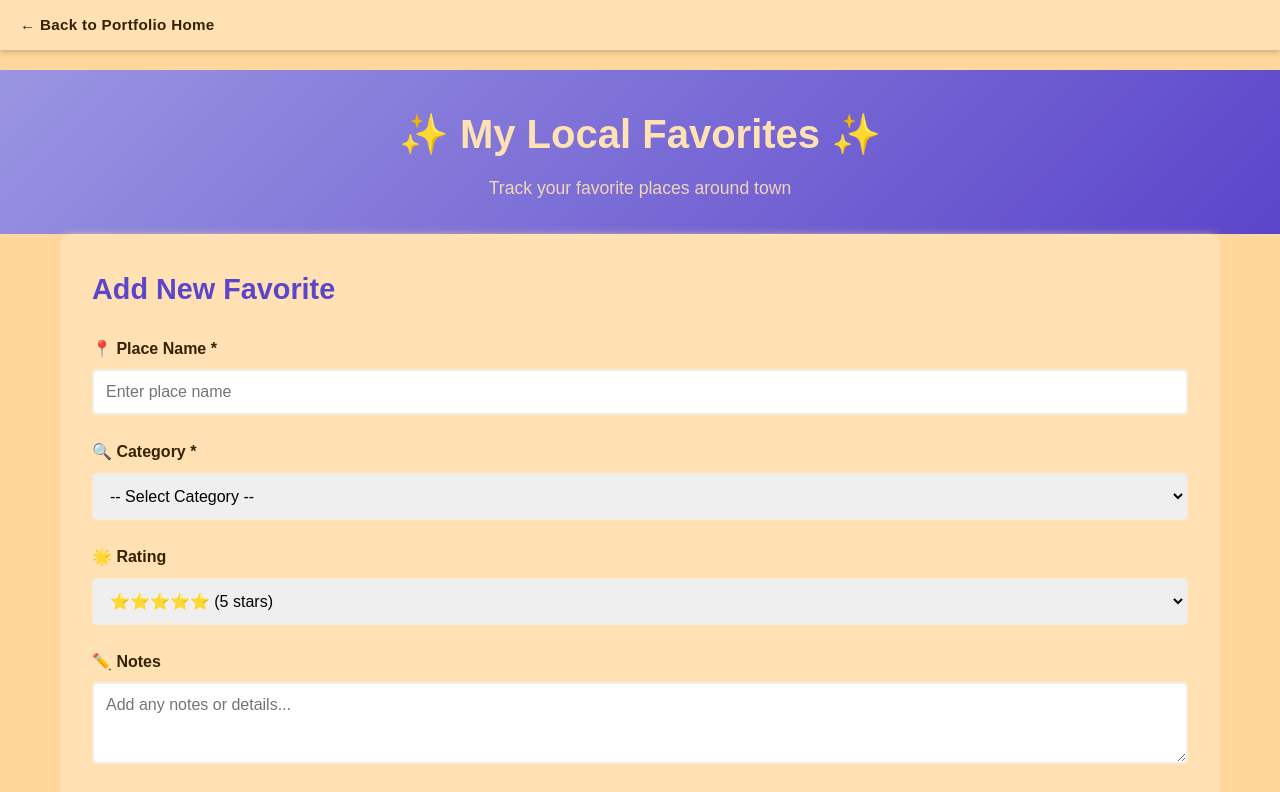
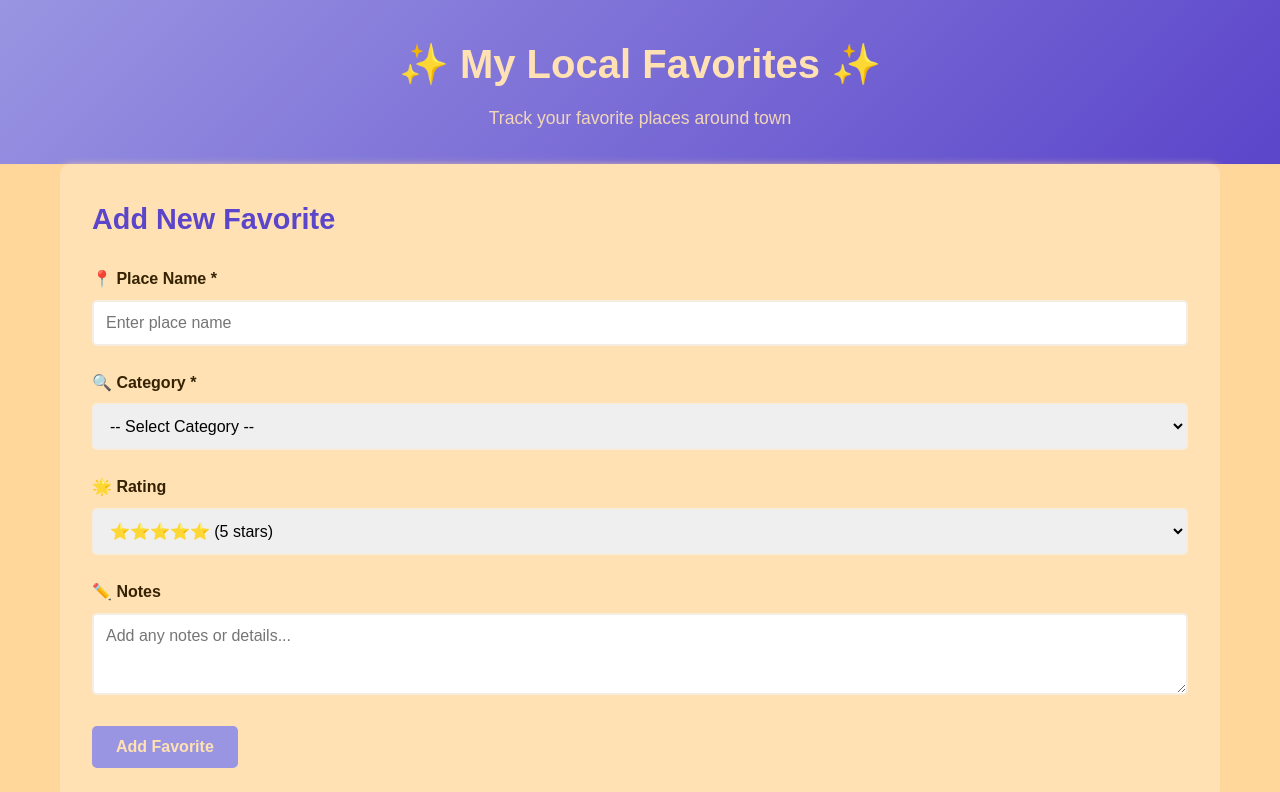
Before and after one commit to ceciliammurphy/writ40363-portfolio, a plain HTML site: page projects/project2-tracker/index.html in a window 1280 px wide. Shown: the top 792 px of the page. Drawn offline with Linux system fonts and the light colour scheme.

Commit message:
removal of back nav

```diff
--- a/projects/project1-original/css/styles.css
+++ b/projects/project1-original/css/styles.css
@@ -100,42 +100,6 @@ a:hover {
 a:focus {
   outline: 2px solid #FF8616;
   outline-offset: 2px;
-}
-
-/* Back Navigation Bar */
-.back-nav {
-  width: 100%;
-  background: #FAF9F6;          /* same cream as body */
-  padding: 1rem 2rem;
-  box-shadow: 0 2px 4px rgba(0,0,0,0.05);
-  margin-bottom: 1.5rem;
-
-  position: sticky;
-  top: 0;
-  z-index: 10;
-}
-
-/* Back Nav Link */
-.back-nav a {
-  font-family: 'Montserrat', sans-serif;
-  font-size: 0.95rem;
-  font-weight: 600;
-  letter-spacing: 0.3px;
-
-  color: #422D5C;               /* deep violet */
-  text-decoration: none;
-
-  transition: color 0.25s ease, transform 0.25s ease;
-}
-
-.back-nav a:hover {
-  color: #FF8616;               /* tangerine highlight */
-  transform: translateX(-4px);  /* slight slide left */
-}
-
-.back-nav a:focus {
-  outline: 2px solid #FF8616;
-  outline-offset: 3px;
 }
 
 /* Header section */
--- a/projects/project2-tracker/css/styles.css
+++ b/projects/project2-tracker/css/styles.css
@@ -43,45 +43,6 @@ body {
    HEADER
    LAB11: Add header with gradient background
    ========================================== */
-
-/* Back Navigation Bar */
-.back-nav {
-  width: 100%;
-  background-color: #ffe1b4;        /* lighter than body, matches sections */
-  padding: 0.75rem 20px;
-  box-shadow: 0 2px 6px rgba(52, 34, 3, 0.25); /* soft brown shadow */
-  margin-bottom: 1.25rem;
-
-  position: sticky;
-  top: 0;
-  z-index: 10;
-}
-
-/* Back Nav Link */
-.back-nav a {
-  font-family: 'Poppins', sans-serif;
-  font-size: 0.95rem;
-  font-weight: 600;
-  color: #342203;                   /* dark coffee brown */
-  text-decoration: none;
-  letter-spacing: 0.3px;
-
-  display: inline-flex;
-  align-items: center;
-  gap: 0.25rem;
-
-  transition: color 0.25s ease, transform 0.25s ease;
-}
-
-.back-nav a:hover {
-  color: #5b45ca;                   /* header purple */
-  transform: translateX(-3px);      /* tiny slide-left on hover */
-}
-
-.back-nav a:focus {
-  outline: 2px solid #9a95e2;
-  outline-offset: 3px;
-}
 
 /* TODO LAB11: Add header, h1, and .subtitle styles */
 header {
--- a/projects/project2-tracker/index.html
+++ b/projects/project2-tracker/index.html
@@ -8,10 +8,6 @@
     <link rel="stylesheet" href="css/styles.css">
 </head>
 <body>
-
-    <nav class="back-nav">
-        <a href="../../">← Back to Portfolio Home</a>
-    </nav>
 
     <!-- Header Section -->
     <header>
--- a/projects/project3-dashboard/css/styles.css
+++ b/projects/project3-dashboard/css/styles.css
@@ -113,34 +113,6 @@ body {
 .dashboard-subtitle {
     color: var(--color-text-muted);
     font-size: var(--font-size-base);
-}
-
-/* Back Navigation Bar */
-.back-nav {
-  width: 100%;
-  background: var(--color-bg-white);
-  padding: 12px 20px;
-  box-shadow: var(--shadow-sm);
-  margin-bottom: var(--space-md);
-}
-
-.back-nav a {
-  color: var(--color-accent);
-  text-decoration: none;
-  font-size: var(--font-size-sm);
-  font-weight: 600;
-  transition: color 0.25s ease, transform 0.25s ease;
-}
-
-.back-nav a:hover {
-  color: var(--color-primary);
-  transform: translateX(-3px);
-}
-
-.back-nav {
-  position: sticky;
-  top: 0;
-  z-index: 1000;
 }
 
 .header-content {
--- a/projects/project4-zed/css/main.css
+++ b/projects/project4-zed/css/main.css
@@ -30,31 +30,6 @@ body {
     background: linear-gradient(135deg, var(--off-white) 0%, var(--baby-pink) 50%, var(--icy-blue) 100%);
     min-height: 100vh;
     padding-bottom: 3rem;
-}
-
-/* ====================
-   BACK NAVIGATION
-   ==================== */
-.back-nav {
-    background: var(--pearl);
-    padding: 1rem 2rem;
-    border-bottom: 1px solid var(--icy-blue);
-}
-
-.back-nav a {
-    color: var(--steel-blue);
-    text-decoration: none;
-    font-weight: 600;
-    font-size: 1rem;
-    display: inline-flex;
-    align-items: center;
-    gap: 0.5rem;
-    transition: all 0.3s ease;
-}
-
-.back-nav a:hover {
-    color: var(--soft-taupe);
-    transform: translateX(-3px);
 }
 
 /* ====================
```
Also changed, not shown: projects/project1-original/index.html (+0 -4 lines), projects/project3-dashboard/index.html (+0 -4 lines), projects/project4-zed/index.html (+0 -4 lines).
